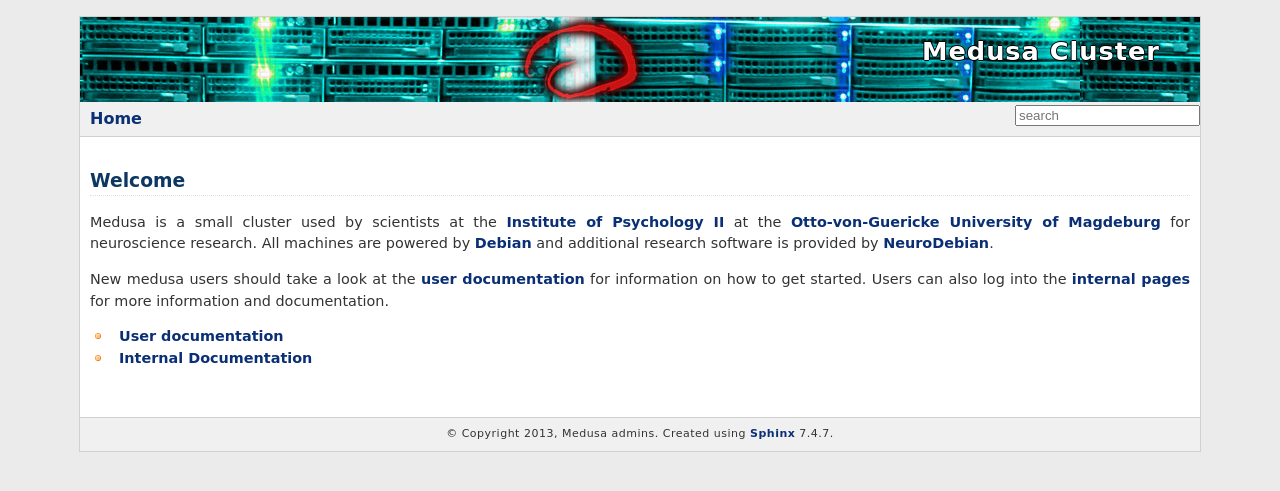
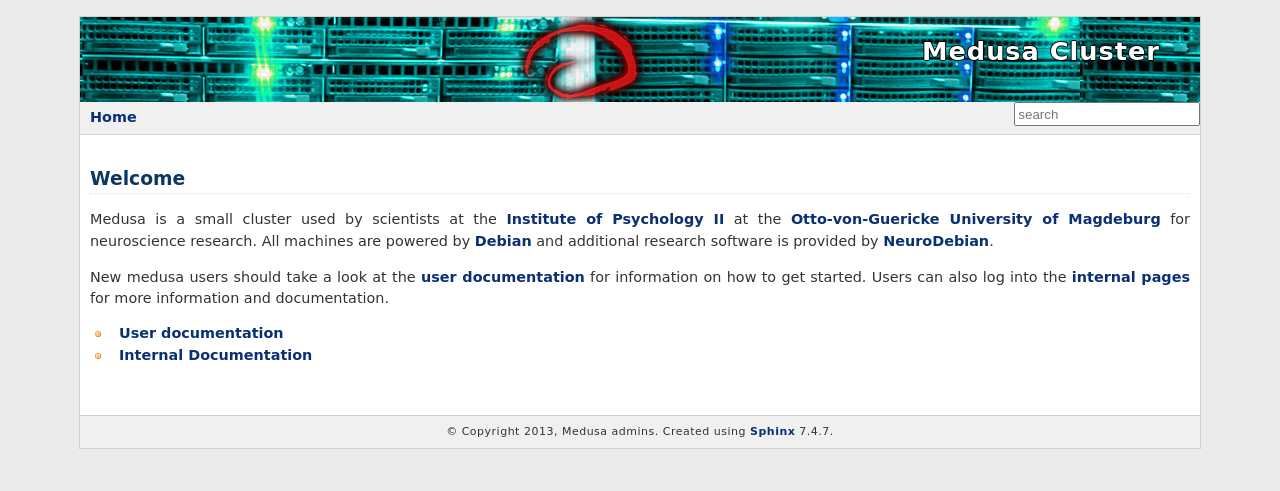
Before and after one commit to psychoinformatics-de/ipsy-docs, a Sphinx documentation site: the page built from source/index.rst, in a window 1280 px wide. Shown: the top 491 px of the page. Built offline with Sphinx 7.4.7, drawn with Linux system fonts in a browser that asks for light colours; formulas are drawn with MathJax 3.

Commit message:
A few visual tweaks to the navbar

```diff
--- a/source/_static/medusa.css
+++ b/source/_static/medusa.css
@@ -26,6 +26,10 @@ a:link, a:hover, a:visited {
 
 /*** Nav Bar ***/
 
+.topnav {
+	font-size: 0.9em;
+}
+
 .nav {
 	background-color: #F0F0F0;
 	border-bottom: 1px solid #D0D0D0;
@@ -43,10 +47,11 @@ a:link, a:hover, a:visited {
 	content: "» "
 }
 
-#search {
+#search input {
 	float: right;
-	margin-top: 1px;
+	padding: 0.2em;
 }
+
 
 /*** Main ***/
 
```
